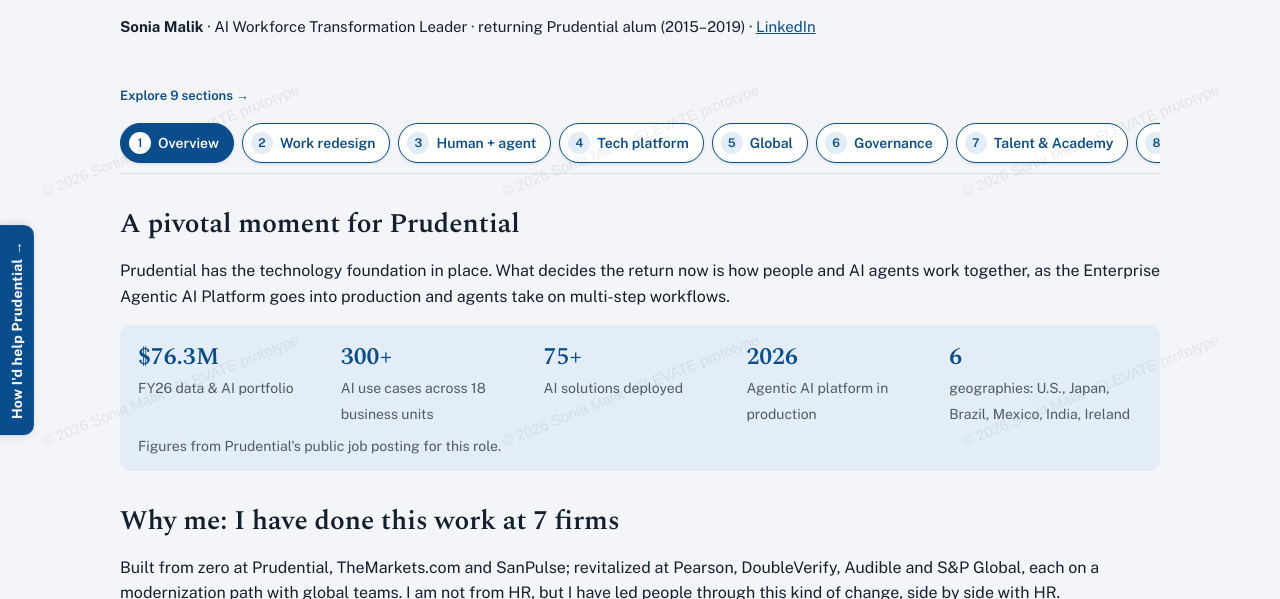
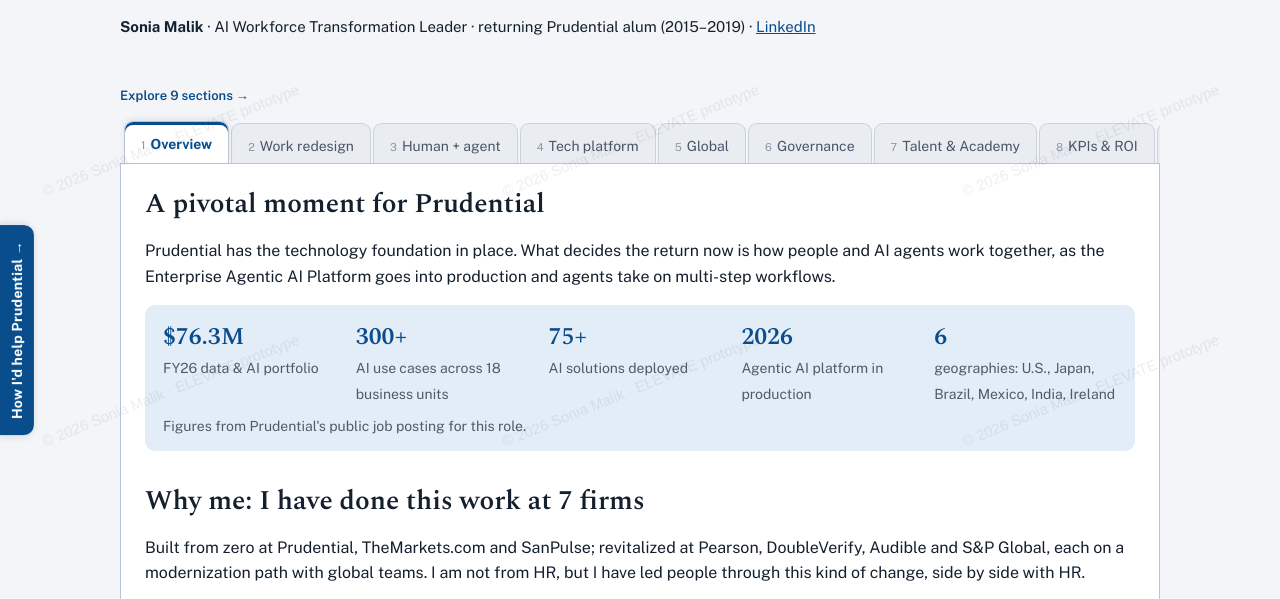
Before and after one commit to soniamalik78-sys/prototypes, a plain HTML site: page elevate-pru/index.html in a window 1280 px wide. Shown: the part 280-879 px from the top of the page. Drawn offline with nearby package versions, Linux system fonts and the light colour scheme.

Commit message:
ELEVATE Pru: classic folder-style tabs, 160+ year-old

```diff
--- a/elevate-pru/index.html
+++ b/elevate-pru/index.html
@@ -16,7 +16,7 @@
 .tabs{display:flex;gap:5px;flex-wrap:nowrap;overflow-x:auto;scrollbar-width:none;margin:18px 0 4px;position:sticky;top:0;background:var(--bg);padding:10px 0;z-index:5}.tabs::-webkit-scrollbar{display:none}
 .tabs button{flex:0 0 auto;white-space:nowrap;border:1px solid var(--line);background:var(--s);padding:6px 10px;border-radius:20px;cursor:pointer;font:inherit;font-size:13px;color:var(--fg)}
 .tabs button[aria-selected=true]{background:var(--a);color:#fff;border-color:var(--a)}
-.pane{display:none}.pane.on{display:block}
+.pane{display:none}.pane.on{display:block;background:var(--s);border:1px solid #b8c4d4;border-top:none;border-radius:0 0 10px 10px;padding:6px 24px 18px}.pane>h2:first-child{margin-top:18px}
 .grid{display:grid;grid-template-columns:repeat(auto-fit,minmax(230px,1fr));gap:14px}
 .card{background:var(--s);border:1px solid var(--line);border-radius:10px;padding:16px 18px}
 .kpi .n{font:600 28px/1.2 Spectral,serif;color:var(--a);margin-bottom:4px}
@@ -37,7 +37,7 @@
 .note{font-size:14px;color:var(--m)}
 .ladder .card{border-left:5px solid var(--a)}
 footer{margin:46px 0 30px;color:var(--m);font-size:14px;border-top:1px solid var(--line);padding-top:14px}footer a{color:var(--a)}
-@media (max-width:600px){h1{font-size:40px}h1 small{font-size:21px}.tabs{top:0}.tabs button{font-size:13px;padding:7px 12px 7px 7px}}
+@media (max-width:600px){h1{font-size:40px}h1 small{font-size:21px}.tabs button{font-size:13px;padding:8px 12px 7px}}
 .side-tab{position:fixed;left:0;top:50%;transform:translateY(-50%);z-index:60;writing-mode:vertical-rl;rotate:180deg;background:var(--a);color:#fff;border:none;border-radius:10px 0 0 10px;padding:16px 9px;font:700 14px "Public Sans",Arial,sans-serif;letter-spacing:.02em;cursor:pointer;box-shadow:2px 0 10px rgba(10,30,60,.18)}
 
 .side-tab:hover{background:#08396A}
@@ -66,11 +66,13 @@
 }
 @media print{.side-tab,.pf,.pf-bd{display:none!important}}
 .navhint{font-size:13px;color:var(--a);font-weight:600;margin:18px 0 0}
-.tabs{display:flex;gap:8px;flex-wrap:nowrap;overflow-x:auto;scrollbar-width:none;margin:6px 0 4px;position:sticky;top:0;background:var(--bg);padding:10px 0;z-index:5;border-bottom:1px solid var(--line)}.tabs::-webkit-scrollbar{display:none}
-.tabs button{flex:0 0 auto;white-space:nowrap;display:flex;align-items:center;gap:7px;border:1.5px solid var(--a);background:var(--s);padding:8px 14px 8px 8px;border-radius:999px;cursor:pointer;font:inherit;font-size:14px;font-weight:600;color:var(--a);box-shadow:0 1px 3px rgba(10,30,60,.12);transition:.15s}
-.tabs button:hover{transform:translateY(-1px);box-shadow:0 3px 8px rgba(10,30,60,.18)}
-.tabs .num{display:inline-flex;align-items:center;justify-content:center;width:22px;height:22px;border-radius:50%;background:var(--as);color:var(--a);font-size:12px}
-.tabs button[aria-selected=true]{background:var(--a);color:#fff}.tabs button[aria-selected=true] .num{background:#fff;color:var(--a)}
+.tabwrap{position:sticky;top:0;z-index:5;background:var(--bg);padding-top:8px}
+.tabwrap:after{content:"";position:absolute;right:0;top:0;bottom:1px;width:44px;pointer-events:none;background:linear-gradient(to right,rgba(255,255,255,0),var(--bg))}
+.tabs{display:flex;gap:2px;flex-wrap:nowrap;overflow-x:auto;overflow-y:hidden;scrollbar-width:none;margin:0;padding:6px 40px 0 4px;border-bottom:1px solid #b8c4d4}.tabs::-webkit-scrollbar{display:none}
+.tabs button{flex:0 0 auto;white-space:nowrap;position:relative;border:1px solid #c9d2de;border-bottom:none;background:#e9edf2;color:#4a5568;padding:9px 16px 8px;border-radius:9px 9px 0 0;cursor:pointer;font:inherit;font-size:14px;margin-bottom:-1px;top:2px;transition:background .15s,color .15s}
+.tabs button:hover{background:#d5dce6;color:#1d2433}
+.tabs .num{font-size:11px;color:#8a96a8;margin-right:5px;font-weight:400}
+.tabs button[aria-selected=true]{background:var(--s);color:var(--a);font-weight:700;border-color:#b8c4d4;top:0;padding-top:11px;z-index:2;box-shadow:inset 0 3px 0 var(--a),0 -2px 6px rgba(10,30,60,.08);border-bottom:1px solid var(--s)}
 .nextnav{margin:28px 0 6px;text-align:right}.nextbtn{border:0;background:var(--a);color:#fff;font:inherit;font-weight:600;font-size:15px;padding:11px 20px;border-radius:999px;cursor:pointer;box-shadow:0 2px 6px rgba(10,30,60,.2)}
 .g4{grid-template-columns:repeat(4,1fr)}@media (max-width:900px){.g4{grid-template-columns:repeat(2,1fr)}}@media (max-width:520px){.g4{grid-template-columns:1fr}}
 </style></head><body>
@@ -104,7 +106,7 @@
 </header>
 
 <div class="navhint">Explore 9 sections →</div>
-<div class="tabs" role="tablist">
+<div class="tabwrap"><div class="tabs" role="tablist">
 <button role="tab" data-tab="overview" aria-selected="true"><span class="num">1</span>Overview</button>
 <button role="tab" data-tab="redesign" aria-selected="false"><span class="num">2</span>Work redesign</button>
 <button role="tab" data-tab="teams" aria-selected="false"><span class="num">3</span>Human + agent</button>
@@ -114,7 +116,7 @@
 <button role="tab" data-tab="talent" aria-selected="false"><span class="num">7</span>Talent &amp; Academy</button>
 <button role="tab" data-tab="value" aria-selected="false"><span class="num">8</span>KPIs &amp; ROI</button>
 <button role="tab" data-tab="year" aria-selected="false"><span class="num">9</span>First year</button>
-</div>
+</div></div>
 
 <!-- OVERVIEW -->
 <section class="pane on" id="overview">
@@ -133,7 +135,7 @@
 <div class="grid g4">
 <div class="card kpi"><div class="n">AIGC</div>Presented AI PDLC standards to S&amp;P Global’s AI Governance Committee (AIGC)</div>
 <div class="card kpi"><div class="n">150+</div>team led at Prudential: 50+ reskilled into automation and 35+ roles transitioned through a planned, backup-covered plan</div>
-<div class="card kpi"><div class="n">350+</div>global team led through an AI-led transformation at S&amp;P Global; engagement rose 89% → 95%. I worked hand in hand with HR, learning workforce practices from the inside at a 160-year-old enterprise</div>
+<div class="card kpi"><div class="n">350+</div>global team led through an AI-led transformation at S&amp;P Global; engagement rose 89% → 95%. I worked hand in hand with HR, learning workforce practices from the inside at a 160+ year-old enterprise</div>
 <div class="card kpi"><div class="n">4 countries</div>Led workforce change under UK, Canada, US and India labor laws, plus teams in Ireland, France and Singapore; built a QE → SDET → architect career ladder at Prudential</div>
 <div class="card kpi"><div class="n">Judge agent</div>Builder agent plus an independent AI judge agent: the gap between human and judge scores closes the loop, so judges and agents improve over time</div>
 <div class="card kpi"><div class="n">GCC</div>Built a Global Capability Center at DoubleVerify, an owned engineering hub rather than a vendor center; grew Audible QA from 4 to 41</div>
@@ -345,7 +347,7 @@
 tabs.forEach(function(x){x.setAttribute('aria-selected','false')});
 document.querySelectorAll('.pane').forEach(function(p){p.classList.remove('on')});
 b.setAttribute('aria-selected','true');document.getElementById(b.dataset.tab).classList.add('on');
-window.scrollTo({top:document.querySelector('.tabs').offsetTop-4,behavior:'smooth'});
+window.scrollTo({top:document.querySelector('.tabwrap').offsetTop-4,behavior:'smooth'});
 });});
 var A='ag',H='hai',O='h';
 var R=[
```
